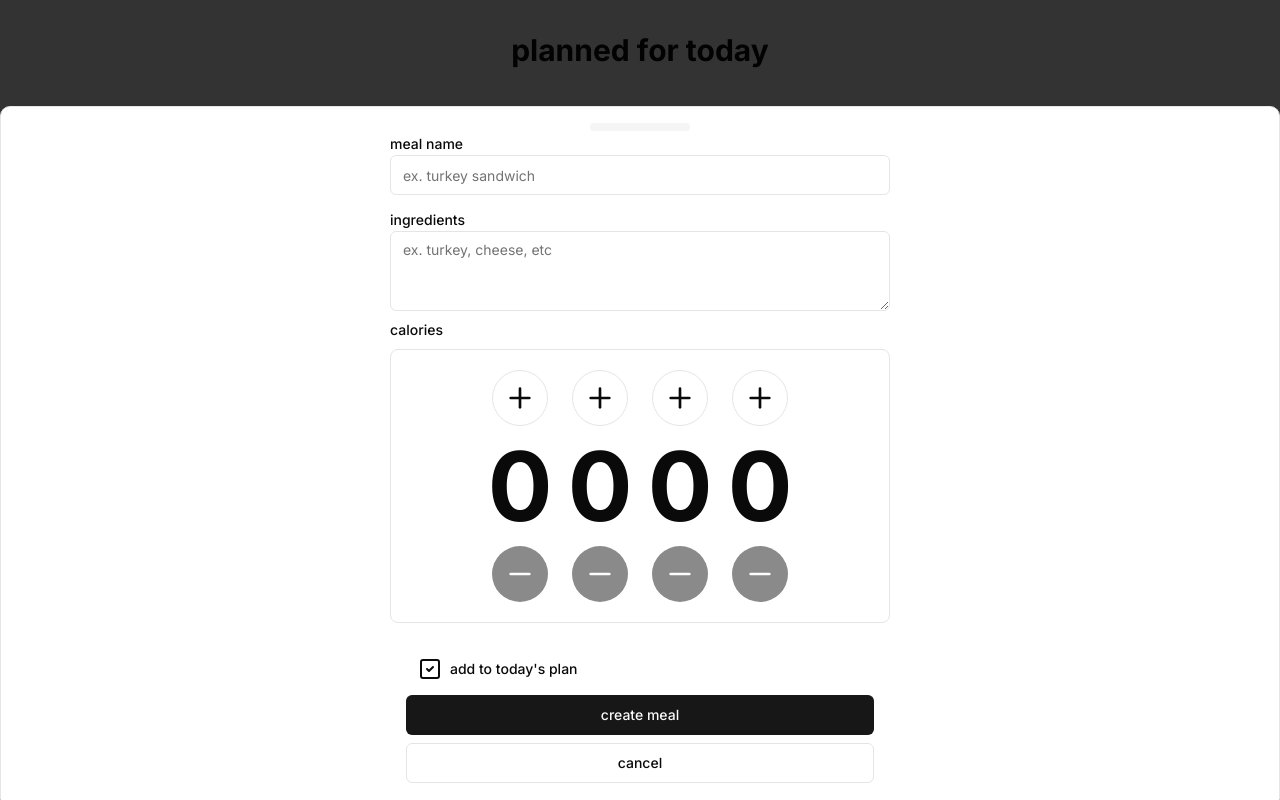
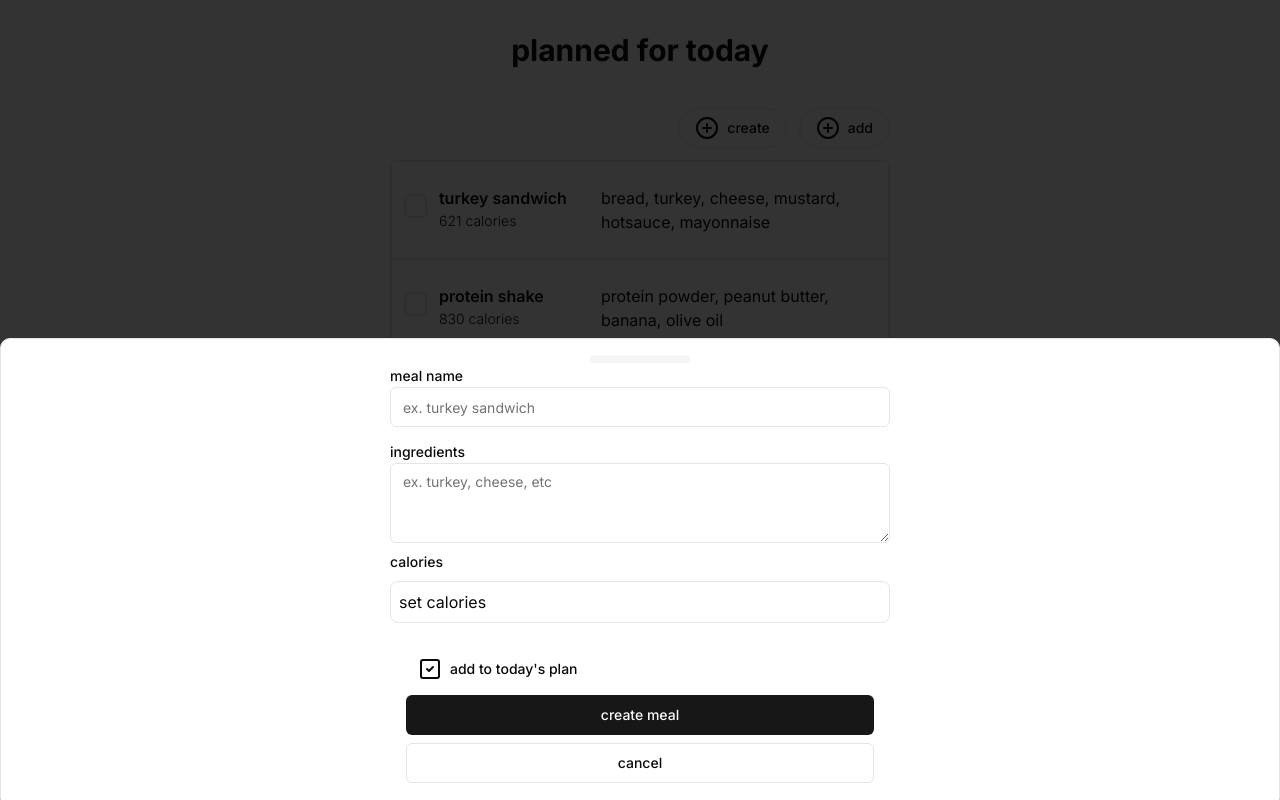
Before and after one commit to bryson-g/calor-contour, a Next.js app: page /plan in a window 1280 px wide. Both pictures are taken after a click on the button "create". Built offline with nearby package versions, Linux system fonts and the light colour scheme.

Commit message:
fix meal creation height

```diff
--- a/src/app/plan/add-meal.tsx
+++ b/src/app/plan/add-meal.tsx
@@ -33,7 +33,7 @@ export default function AddMeal({
     <Drawer>
       <DrawerTrigger asChild>{children}</DrawerTrigger>
       <DrawerContent className="items-center p-5">
-        <div className="max-w-[500px] mt-5 w-[90%] h-[500px] flex flex-col gap-3">
+        <div className="max-w-[500px] mt-5 w-[90%] h-[80vh] flex flex-col gap-3">
           <DrawerTitle className="mb-5">all of your created meals</DrawerTitle>
           <MealSelector
             meals={allMeals}
--- a/src/app/plan/create-meal.tsx
+++ b/src/app/plan/create-meal.tsx
@@ -14,6 +14,7 @@ import { CheckSquare2Icon, PlusCircle, SquareIcon } from "lucide-react";
 import React, { Dispatch, ReactNode, useState } from "react";
 import { RadioGroup, RadioGroupItem } from "@/components/ui/radio-group";
 import { Meal } from "@/components/ui/meal-card";
+import { Dialog, DialogContent, DialogTrigger } from "@/components/ui/dialog";
 
 export default function CreateMeal({
   children,
@@ -29,11 +30,10 @@ export default function CreateMeal({
   const [mealData, setMealData] = useState<Meal>({}); // make Meal all optional values
 
   function onSubmit() {
-    setDraftMeals([
-      ...draftMeals,
-      mealData,
-    ]);
-    setMealData(null);
+    if (mealData.name && mealData.ingredients && mealData.calories) {
+      setDraftMeals([...draftMeals, mealData]);
+      setMealData({});
+    }
   }
 
   function handleChange(event: any) {
@@ -64,8 +64,13 @@ export default function CreateMeal({
           </div>
 
           <Label> calories </Label>
-          <div className="border rounded-lg p-5">
-            <CaloriePicker calories={calories} setCalories={setCalories} />
+          <div className="border rounded-lg p-2">
+            <Dialog>
+              <DialogTrigger>{calories > 0 ? calories : "set calories"}</DialogTrigger>
+              <DialogContent>
+                <CaloriePicker calories={calories} setCalories={setCalories} />
+              </DialogContent>
+            </Dialog>
           </div>
 
           <DrawerFooter>
--- a/src/components/ui/meal-card.tsx
+++ b/src/components/ui/meal-card.tsx
@@ -23,7 +23,7 @@ export default function MealCard({
 }
 
 export type Meal = {
-  name: string;
-  calories: number;
-  ingredients: string[];
+  name?: string;
+  calories?: number;
+  ingredients?: string[];
 };
```
